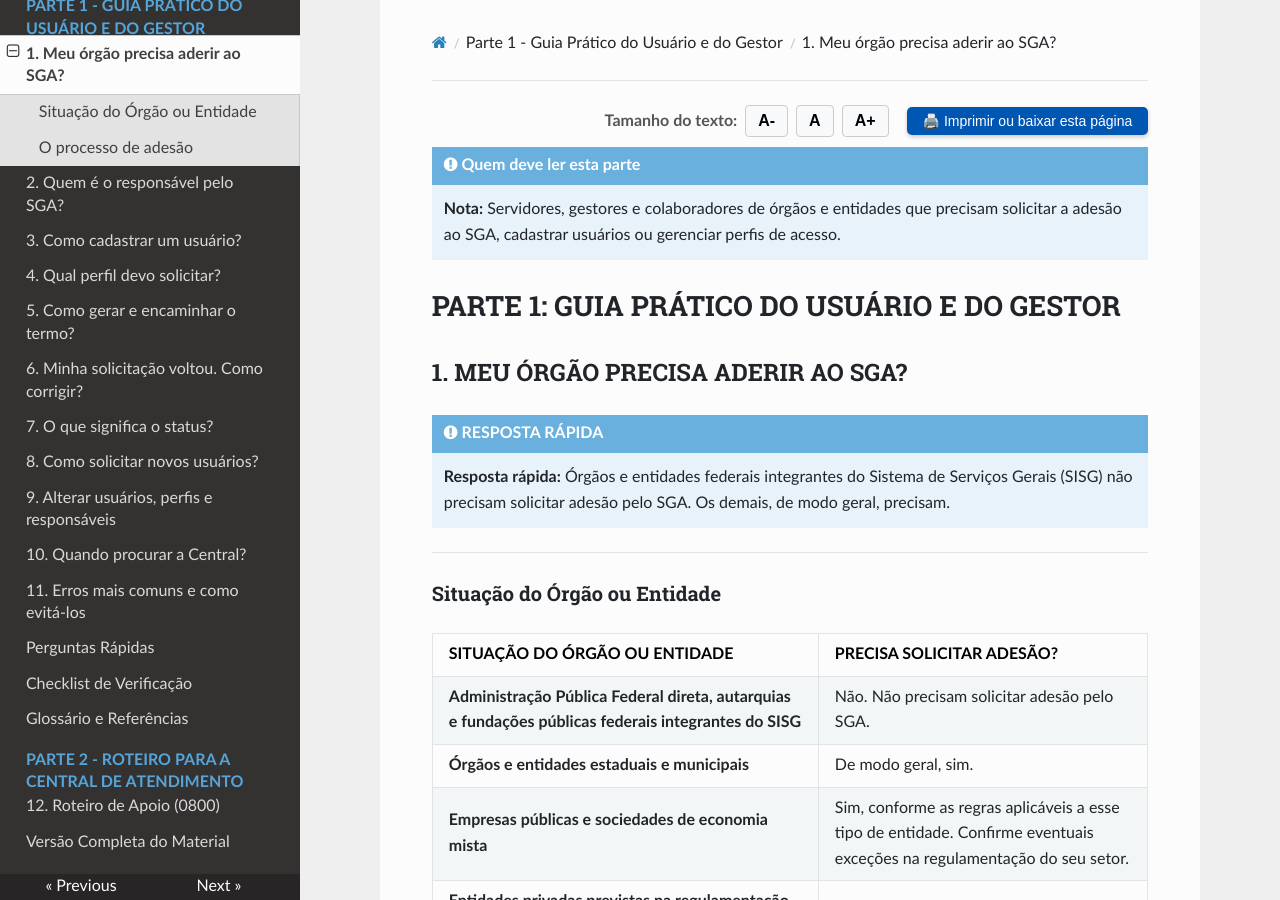
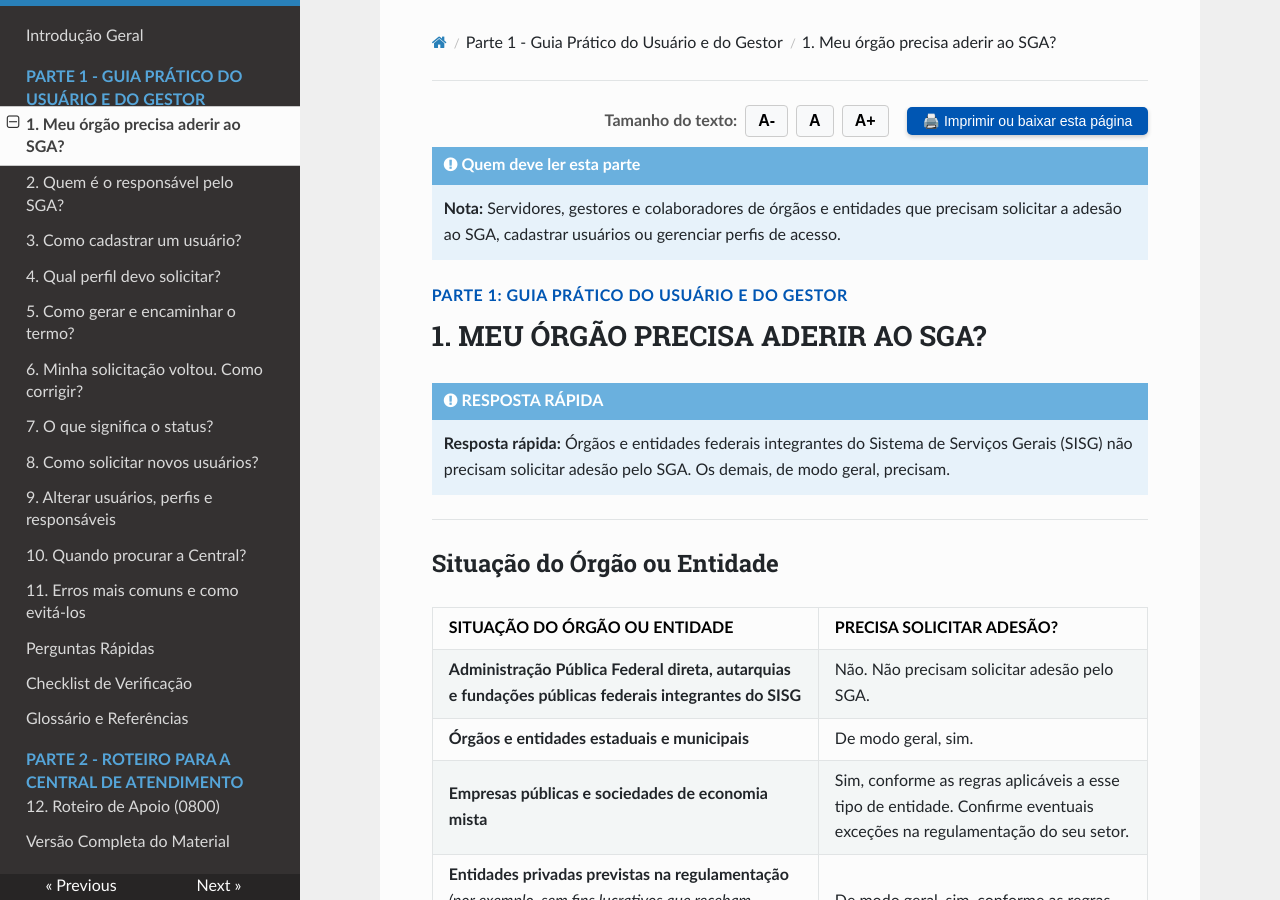
Before and after one commit to emilix10-bit/cartilha-boas-praticas-01-SGA, an MkDocs documentation site: the page built from docs/01-meu-orgao-precisa-aderir.md, in a window 1280 px wide and 900 px high. Built offline with MkDocs 1.6.1, drawn with Linux system fonts in a browser that asks for light colours; nearby versions of some CDN libraries.

Commit message:
Update formatting and structure in user guide

```diff
--- a/docs/01-meu-orgao-precisa-aderir.md
+++ b/docs/01-meu-orgao-precisa-aderir.md
@@ -12,16 +12,16 @@
 !!! note "Quem deve ler esta parte"
     **Nota:** Servidores, gestores e colaboradores de órgãos e entidades que precisam solicitar a adesão ao SGA, cadastrar usuários ou gerenciar perfis de acesso.
 
-# PARTE 1: GUIA PRÁTICO DO USUÁRIO E DO GESTOR
+<p style="font-weight: bold; color: #0056b3; text-transform: uppercase; letter-spacing: 0.5px; margin-top: 15px; margin-bottom: 4px;">PARTE 1: GUIA PRÁTICO DO USUÁRIO E DO GESTOR</p>
 
-<h2 id="secao-1">1. MEU ÓRGÃO PRECISA ADERIR AO SGA?</h2>
+<h1 id="secao-1" style="margin-top: 0;">1. MEU ÓRGÃO PRECISA ADERIR AO SGA?</h1>
 
 !!! note "RESPOSTA RÁPIDA"
     **Resposta rápida:** Órgãos e entidades federais integrantes do Sistema de Serviços Gerais (SISG) não precisam solicitar adesão pelo SGA. Os demais, de modo geral, precisam.
 
 ---
 
-### Situação do Órgão ou Entidade
+## Situação do Órgão ou Entidade
 
 | SITUAÇÃO DO ÓRGÃO OU ENTIDADE | PRECISA SOLICITAR ADESÃO? |
 | :--- | :--- |
@@ -36,7 +36,7 @@
 
 ---
 
-### O processo de adesão
+## O processo de adesão
 
 1. **Preencha o formulário:** Informe os dados do órgão ou entidade, do dirigente e do responsável.
 2. **Cadastre usuários e perfis:** Inclua pelo menos um usuário e defina o perfil de acesso.
```
